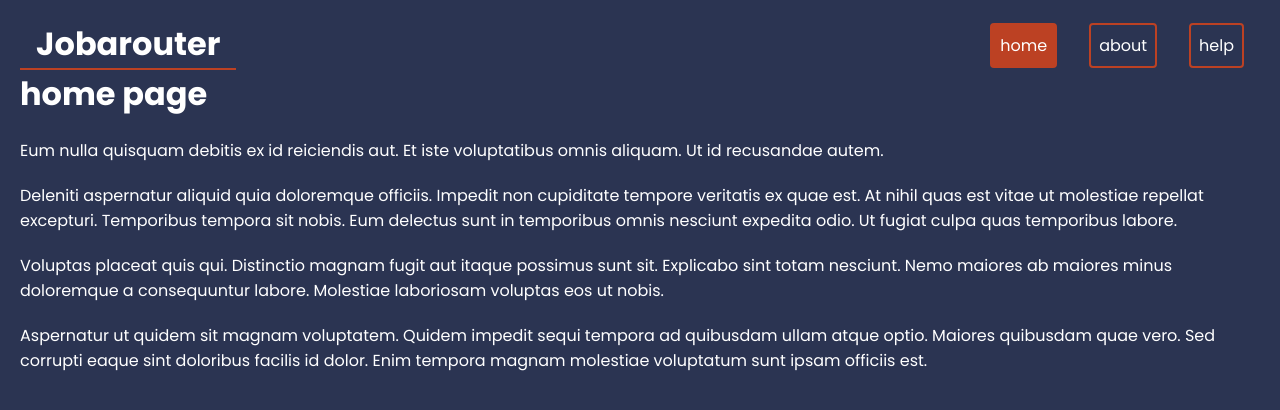
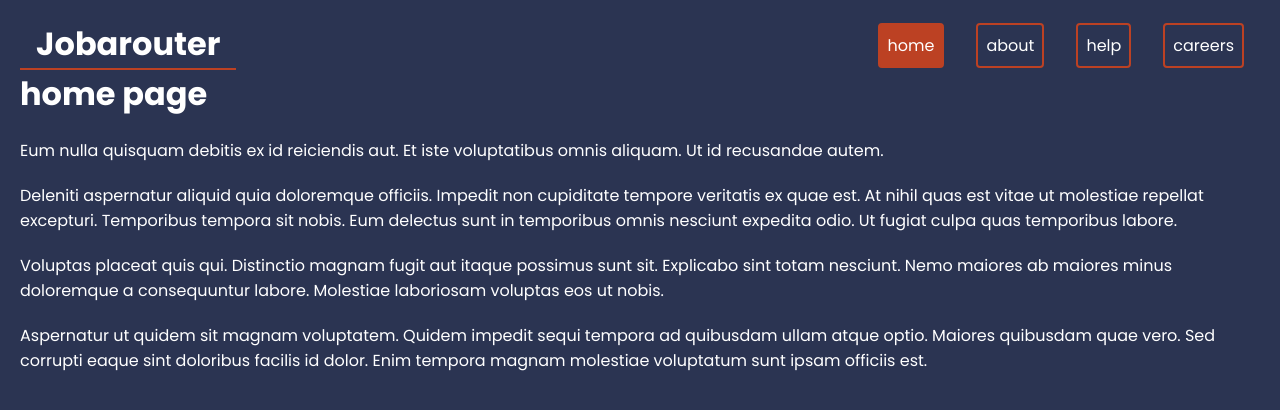
Before and after one commit to AmirManshadi/jobarouter, a React (Create React App) app: page / in a window 1280 px wide. Shown: the top 410 px of the page. Built offline with nearby package versions, Linux system fonts and the light colour scheme.

Commit message:
added careers link to navbar

```diff
--- a/src/components/Navbar.js
+++ b/src/components/Navbar.js
@@ -9,6 +9,7 @@ const Navbar = () => {
 			<NavLink className="button" to="/">home</NavLink>
 			<NavLink className="button" to="about">about</NavLink>
 			<NavLink className="button" to="help">help</NavLink>
+			<NavLink className="button" to="careers">careers</NavLink>
 		</nav>
 	);
 };
```
